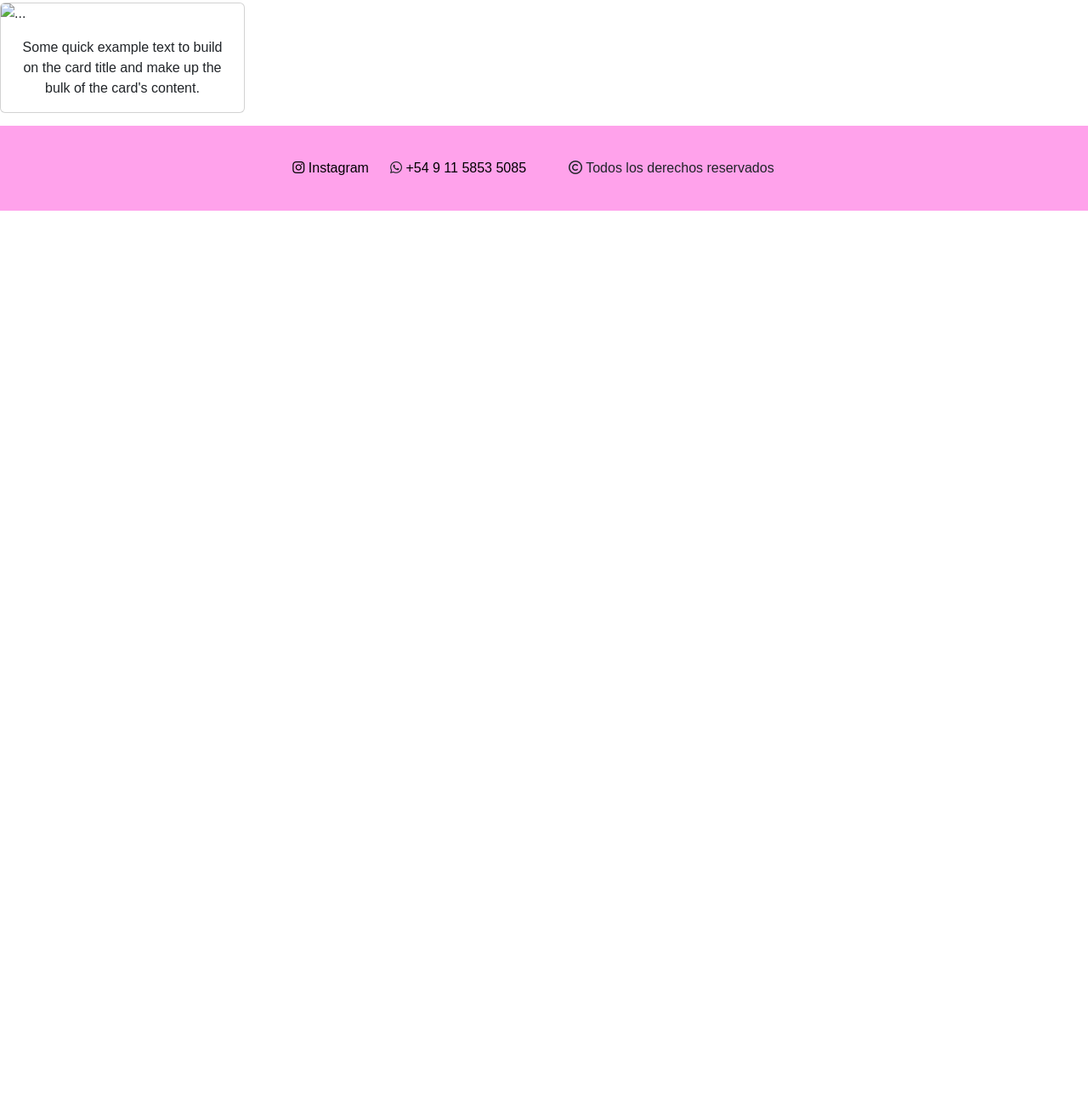
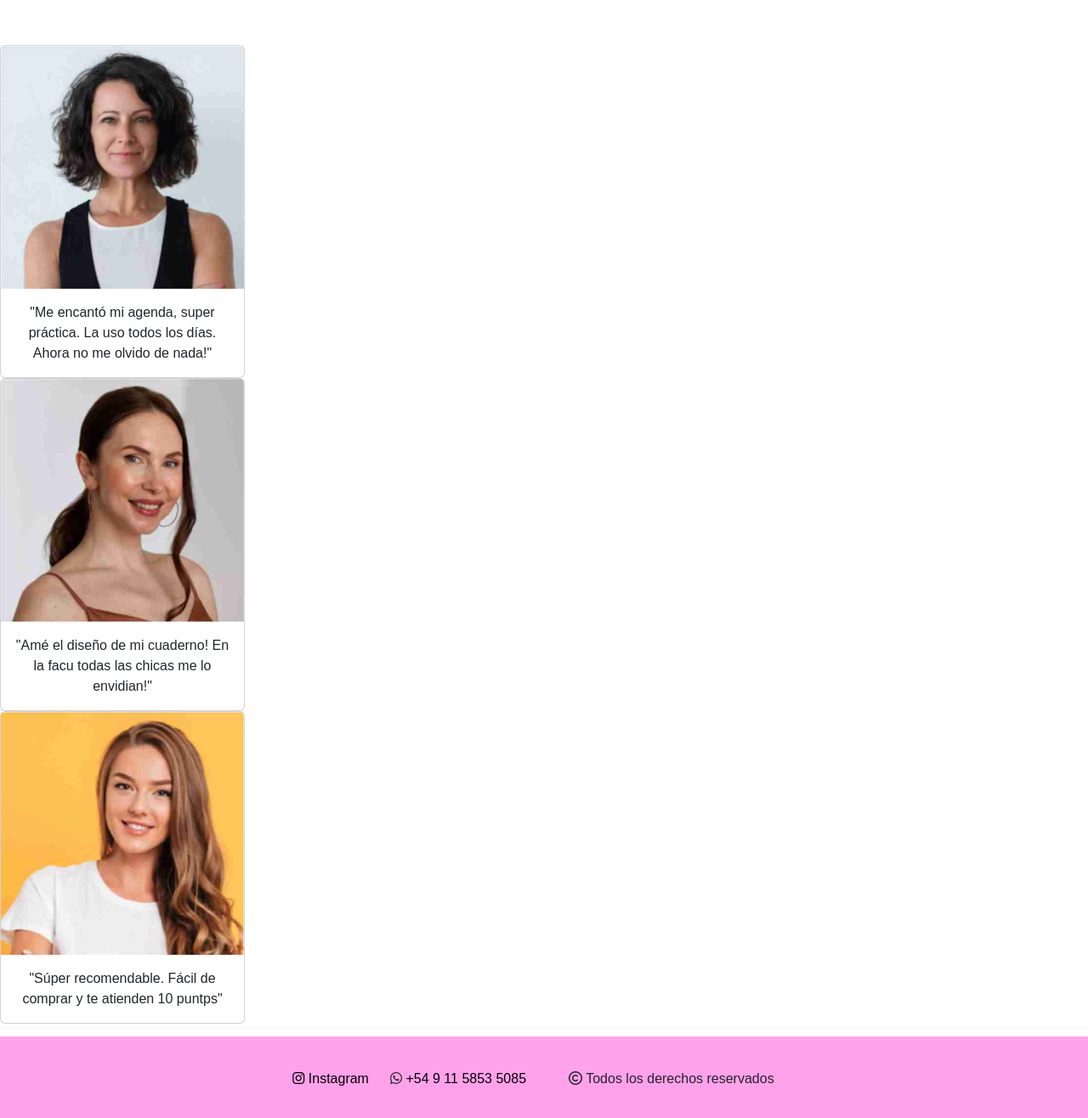
Before and after one commit to Leon-Fernando/ttproyecto, a plain HTML site: page index.html in a window 1280 px wide. Shown: the part 1422-2738 px from the top of the page at 85% size. Before the commit the page ends 1670 px from the top, so only its background shows below. Drawn offline with nearby package versions, Linux system fonts and the light colour scheme; a web font is replaced by a local one.

Commit message:
faltaacomodar resena, formspree, mediaquery y fotos

```diff
--- a/index.html
+++ b/index.html
@@ -70,7 +70,7 @@
             </div>
 
             <div class="card" style="width: 18rem;">
-                <img src="images/momo 10.jpg" class="card-img-top" alt="agenda">
+                <img src="images/momo 6.jpg" class="card-img-top" alt="agenda">
                 <div class="card-body">
                   <h5 class="card-title">Cuaderno Rayado</h5>
                   <h5 class="card-title">$9500</h5>
@@ -80,7 +80,7 @@
             </div>
 
             <div class="card" style="width: 18rem;">
-                <img src="images/cuad.jpg" class="card-img-top" alt="agenda">
+                <img src="images/momo7.jpg" class="card-img-top" alt="agenda">
                 <div class="card-body">
                   <h5 class="card-title">Anotador</h5>
                   <h5 class="card-title">$1500</h5>
@@ -94,11 +94,27 @@
         <section>
             <div class="resenas">
                 <div class="card" style="width: 18rem;">
-                    <img src="..." class="card-img-top" alt="...">
+                    <img src="images/marta.jpg" class="card-img-top" alt="mujer feliz">
                     <div class="card-body">
-                      <p class="card-text">Some quick example text to build on the card title and make up the bulk of the card's content.</p>
+                      <p class="card-text">"Me encantó mi agenda, super práctica. La uso todos los días. Ahora no me olvido de nada!"</p>
                     </div>
-                  </div>
+                </div>
+
+                <div class="card" style="width: 18rem;">
+                    <img src="images/susana.jpg" class="card-img-top" alt="mujer contenta">
+                    <div class="card-body">
+                      <p class="card-text">"Amé el diseño de mi cuaderno! En la facu todas las chicas me lo envidian!"</p>
+                    </div>
+                </div>
+
+                <div class="card" style="width: 18rem;">
+                    <img src="images/victoria.jpg" class="card-img-top" alt="mujer satisfecha">
+                    <div class="card-body">
+                      <p class="card-text">"Súper recomendable. Fácil de comprar y te atienden 10 puntps"</p>
+                    </div>
+                </div>
+
+
             </div>
         </section>
     </main>
--- a/style.css
+++ b/style.css
@@ -74,6 +74,11 @@ header{
     background-color: #ffa2eb;
 }
 
+.resenas{
+    margin-top: 50px;
+    display: grid;
+}
+
 /******   FOOTER   ****/
 
 footer{
```
Also changed, not shown: somos.html (+1 -1 lines), images/marta.jpg (added), images/susana.jpg (added), images/victoria.jpg (added).
